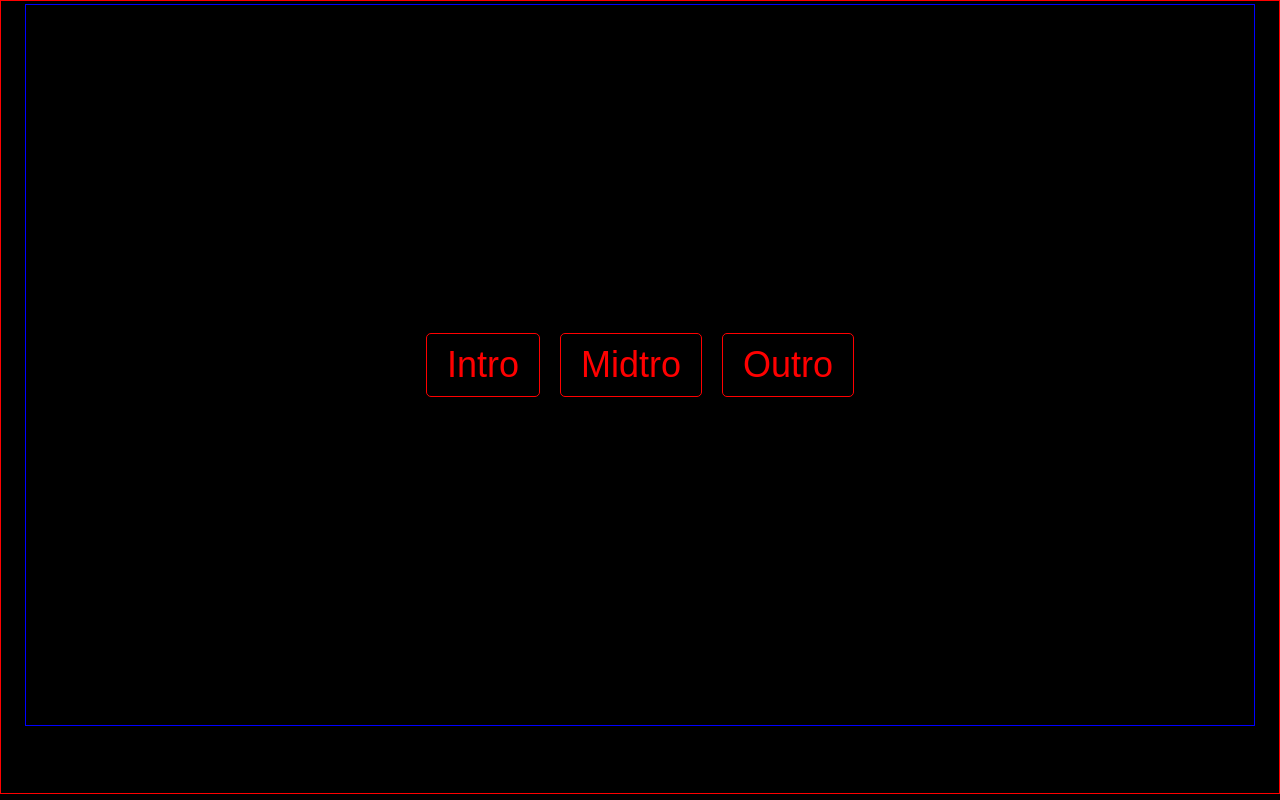
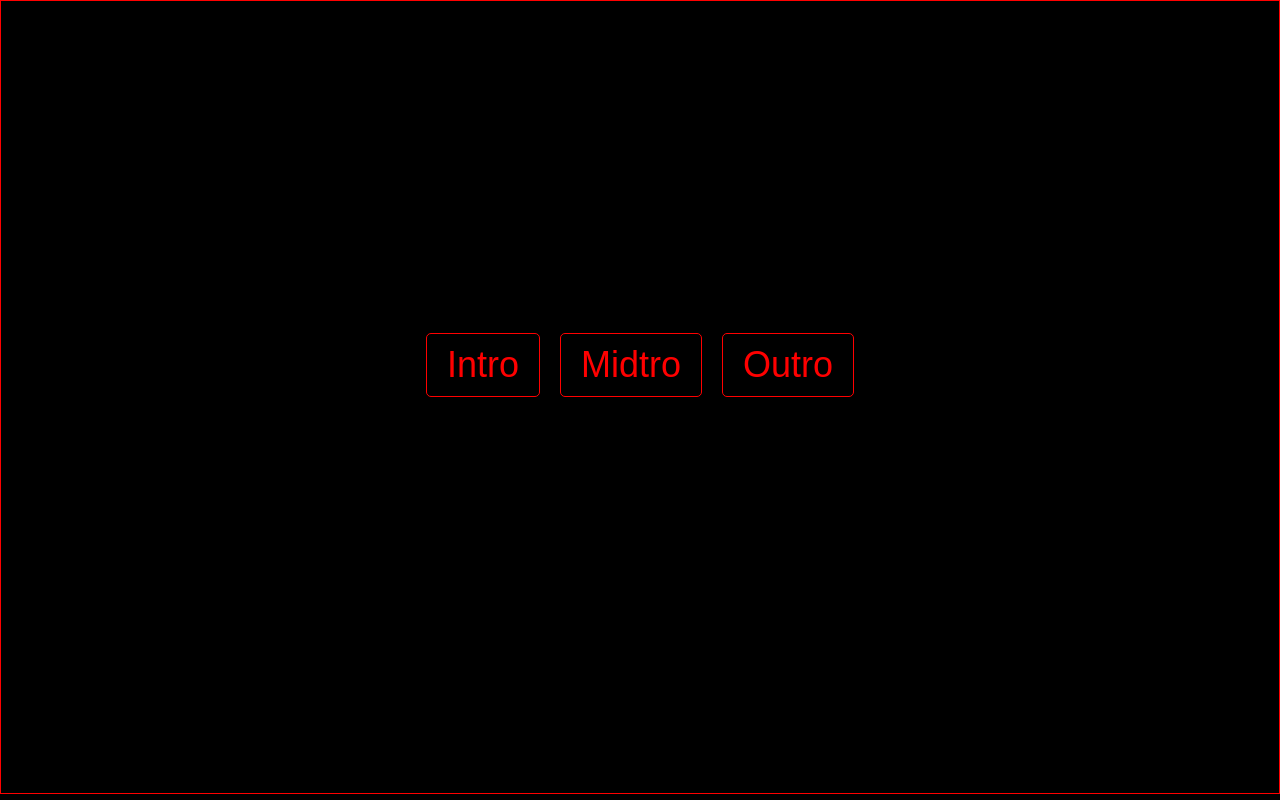
Before and after one commit to kbetker/kbetker.github.io, a React (Create React App) app: page /#/teleprompter in a window 1280 px wide. Built offline with nearby package versions, Linux system fonts and the light colour scheme.

Commit message:
Minor style change.

```diff
--- a/src/components/Teleprompter/teleprompter.css
+++ b/src/components/Teleprompter/teleprompter.css
@@ -30,7 +30,6 @@
   justify-content: center;
   align-items: center;
   overflow: hidden;
-  border: 1px solid blue;
 }
 
 .tele-wrapper .tele-container p {
```
